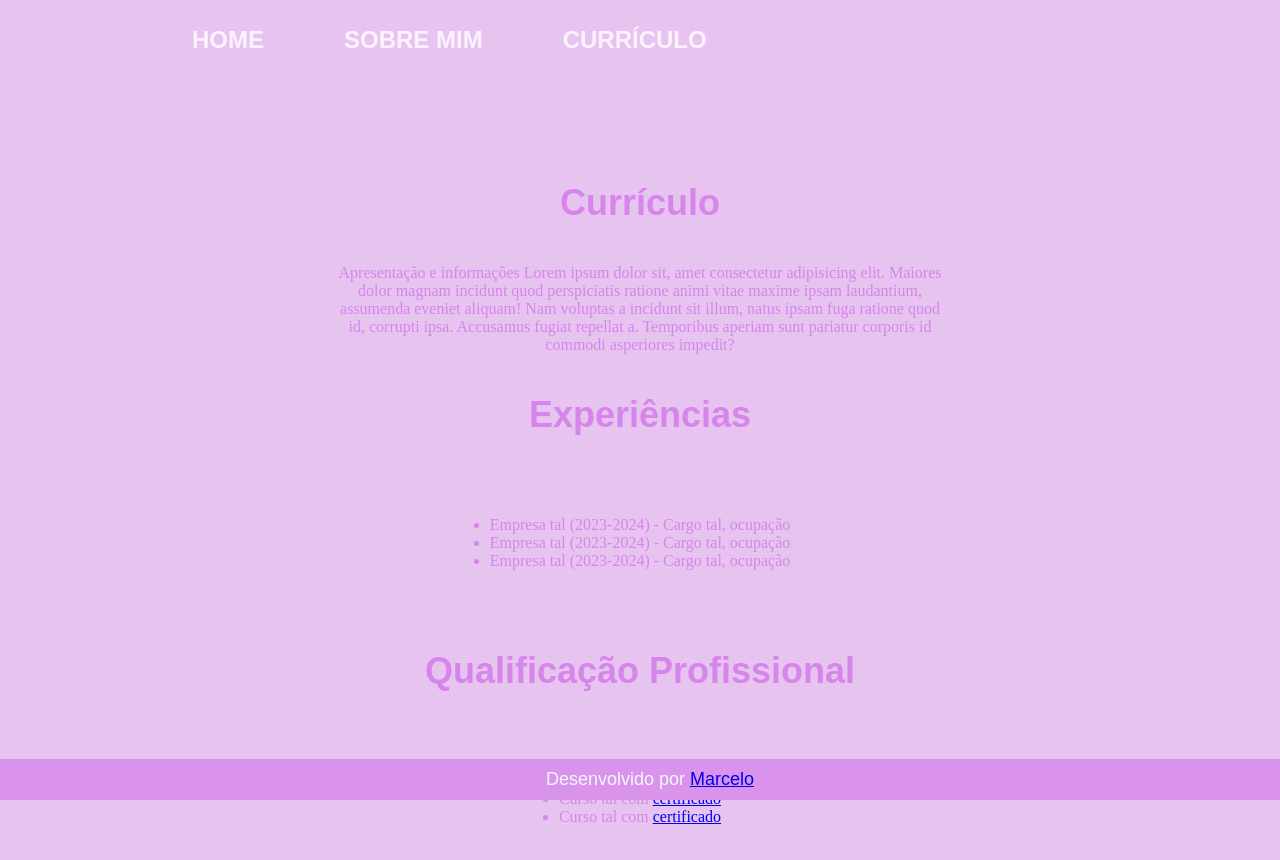
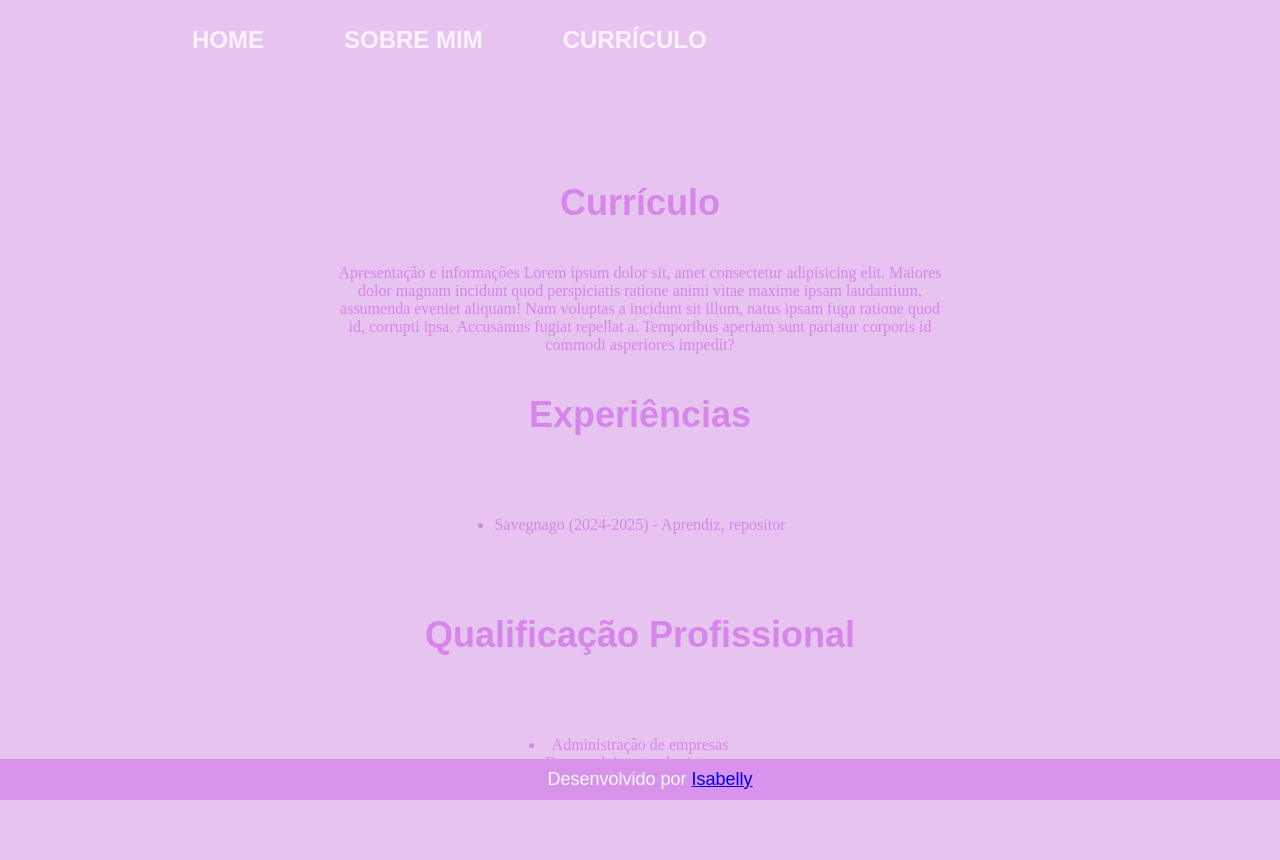
Before and after one commit to issacita/meuissacita, a plain HTML site: page curriculo.html in a window 1280 px wide. Drawn offline with Linux system fonts and the light colour scheme.

Commit message:
Add files via upload

```diff
--- a/curriculo.html
+++ b/curriculo.html
@@ -3,7 +3,7 @@
 <head>
     <meta charset="UTF-8">
     <meta name="viewport" content="width=device-width, initial-scale=1.0">
-    <title>Portfólio Nomedevcs</title>
+    <title>Portfólio Isabelly</title>
     <link rel="stylesheet" href="./style.css">
     <link rel="stylesheet" href="https://cdnjs.cloudflare.com/ajax/libs/font-awesome/6.0.0-beta3/css/all.min.css">
 </head>
@@ -30,9 +30,8 @@
 
             <p class="apresentacao-conteudo-texto">
                 <ul class="apresentacao-conteudo-texto">
-                   <li>Empresa tal (2023-2024) - Cargo tal, ocupação</li>
-                   <li>Empresa tal (2023-2024) - Cargo tal, ocupação</li>
-                   <li>Empresa tal (2023-2024) - Cargo tal, ocupação</li>
+                   <li>Savegnago (2024-2025) - Aprendiz, repositor</li>
+
                 </ul>
             </p>
 
@@ -40,9 +39,8 @@
 
             <p class="apresentacao-conteudo-texto">
                 <ul class="apresentacao-conteudo-texto">
-                   <li>Curso tal com <a href="linkdocertificado">certificado</a></li>
-                   <li>Curso tal com <a href="linkdocertificado">certificado</a></li>
-                   <li>Curso tal com <a href="linkdocertificado">certificado</a></li>
+                   <li>Administração de empresas <a href="linkdocertificado"></a></li>
+                   <li>Desenvolvimento de sistemas <a href="linkdocertificado"></a></li>
                 </ul>
             </p>
 
@@ -55,7 +53,7 @@
 <footer class="rodape">
 
 <p>
-    Desenvolvido por <a href="https://github.com/marcelocsn">Marcelo</a>
+    Desenvolvido por <a href="https://github.com/issacita">Isabelly</a>
 </p>
 
 </footer>
```
Also changed, not shown: index.html (+2 -2 lines).
